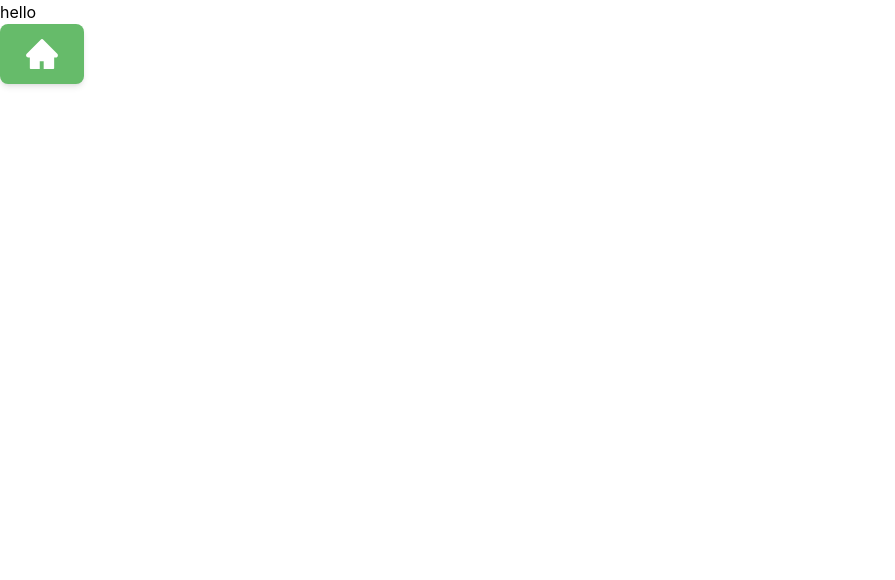
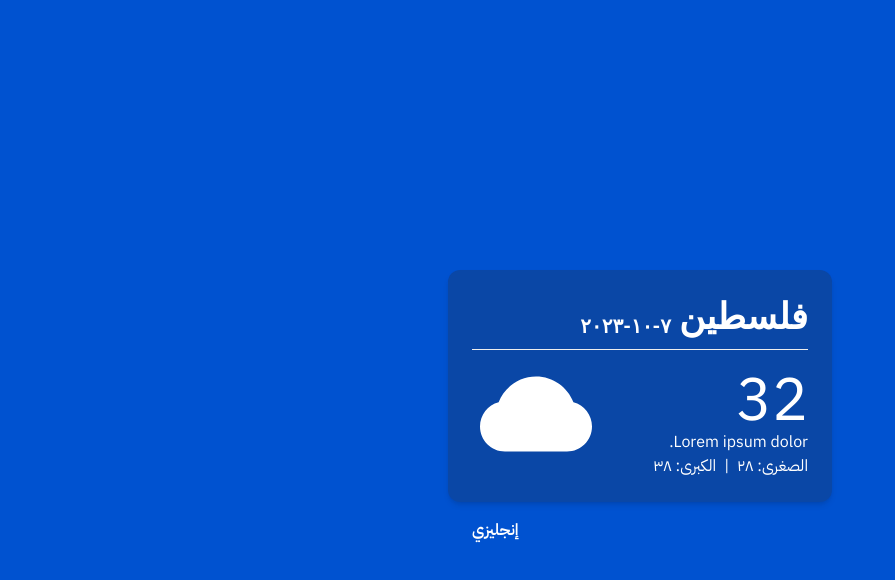
Before and after one commit to JimyRozany/weather, a React (Create React App) app: page / in a window 1280 px wide. Shown: the top 580 px of the page, without its empty margins (0-895 px from the left). Built offline with nearby package versions, Linux system fonts and the light colour scheme.

Commit message:
The design application has been built

```diff
--- a/src/App.js
+++ /dev/null
@@ -1,17 +0,0 @@
-import "./App.css";
-import { Button } from "@material-tailwind/react";
-import { AiFillHome } from "react-icons/ai";
-
-function App() {
-  return (
-    <>
-      <h1>hello </h1>
-      <Button className="bg-green-400">
-        {" "}
-        <AiFillHome className="text-4xl text-white" />
-      </Button>
-    </>
-  );
-}
-
-export default App;
--- /dev/null
+++ b/src/App.jsx
@@ -0,0 +1,67 @@
+import "./App.css";
+import { Card, CardBody, Typography, Button } from "@material-tailwind/react";
+// icons
+import { AiFillCloud } from "react-icons/ai";
+function App() {
+  return (
+    <div className="app font-IBM">
+      <div className="w-min mx-auto h-[100vh] flex flex-col items-center justify-center">
+        <Card className="mt-6 w-96 bg-[#1c345b5c] text-white" dir="rtl">
+          <CardBody>
+            {/* city and time */}
+            <div className="flex items-end justify-start gap-2 ">
+              <Typography variant="h2" className="mb-2">
+                فلسطين
+              </Typography>
+              <Typography variant="h5" className="mb-2">
+                ٧-١٠-٢٠٢٣
+              </Typography>
+            </div>
+            {/* End city and time */}
+            <hr />
+            {/* degree and description */}
+            <div className="flex justify-between items-center">
+              {/* info */}
+              <div className="">
+                {/* Temp */}
+                <div className="mt-5">
+                  <h3 className="text-6xl">32</h3>
+                  {/*TODO: Temp icon */}
+                </div>
+                {/* End Temp */}
+                {/* desc */}
+                <div className="text-base">
+                  <p>Lorem ipsum dolor.</p>
+                </div>
+                {/* End desc */}
+                {/* Temp: max and min */}
+                <div className="flex items-center justify-around">
+                  <h3>الصغرى: ٢٨</h3>
+                  <h3 className="mx-2">|</h3>
+                  <h3>الكبرى: ٣٨</h3>
+                </div>
+                {/* End Temp: max and min */}
+              </div>
+              {/* End info */}
+              {/* icon weather status */}
+              <div className="">
+                <AiFillCloud className="text-9xl" />
+              </div>
+              {/* End icon weather status */}
+            </div>
+            {/* End degree and description */}
+          </CardBody>
+        </Card>
+        {/* Translation Button */}
+        <div className="w-full flex justify-end mt-1" dir="rtl">
+          <Button variant="text" className="text-white font-IBM text-md">
+            إنجليزي
+          </Button>
+        </div>
+        {/* End Translation Button */}
+      </div>
+    </div>
+  );
+}
+
+export default App;
--- a/src/index.css
+++ b/src/index.css
@@ -1,4 +1,4 @@
-
+@import url('https://fonts.googleapis.com/css2?family=IBM+Plex+Sans+Arabic:wght@200;300;400;500;600&display=swap');
 
 @tailwind base;
 @tailwind components;
@@ -6,14 +6,55 @@
 
 body {
   margin: 0;
-  font-family: -apple-system, BlinkMacSystemFont, 'Segoe UI', 'Roboto', 'Oxygen',
-    'Ubuntu', 'Cantarell', 'Fira Sans', 'Droid Sans', 'Helvetica Neue',
-    sans-serif;
+  padding: 0;
+  background-color: #0052d0;
+  /* font-family: -apple-system, BlinkMacSystemFont, "Segoe UI", "Roboto", "Oxygen",
+    "Ubuntu", "Cantarell", "Fira Sans", "Droid Sans", "Helvetica Neue",
+    sans-serif; */
   -webkit-font-smoothing: antialiased;
   -moz-osx-font-smoothing: grayscale;
+
 }
+/*
+code {
+  font-family: source-code-pro, Menlo, Monaco, Consolas, "Courier New",
+    monospace;
+} */
 
-code {
-  font-family: source-code-pro, Menlo, Monaco, Consolas, 'Courier New',
-    monospace;
+/* ==================== fonts ==================== */
+/* @font-face {
+  font-family: IBM;
+  src: url("/public/fonts/IBM/IBMPlexSansArabic-Thin.ttf");
+  font-weight: 100;
 }
+@font-face {
+  font-family: IBM;
+  src: url("/public/fonts/IBM/IBMPlexSansArabic-ExtraLight.ttf");
+  font-weight: 200;
+}
+@font-face {
+  font-family: IBM;
+  src: url("/public/fonts/IBM/IBMPlexSansArabic-Light.ttf");
+  font-weight: 300;
+}
+@font-face {
+  font-family: IBM;
+  src: url("/public/fonts/IBM/IBMPlexSansArabic-Regular.ttf");
+  font-weight: 400;
+}
+@font-face {
+  font-family: IBM;
+  src: url("/public/fonts/IBM/IBMPlexSansArabic-Medium.ttf");
+  font-weight: 500;
+}
+@font-face {
+  font-family: IBM;
+  src: url("/public/fonts/IBM/IBMPlexSansArabic-SemiBold.ttf");
+  font-weight: 600;
+}
+@font-face {
+  font-family: IBM;
+  src: url("/public/fonts/IBM/IBMPlexSansArabic-Bold.ttf");
+  font-weight: 700;
+} */
+/* ==================== End fonts ==================== */
--- a/tailwind.config.js
+++ b/tailwind.config.js
@@ -2,9 +2,13 @@
 const withMT = require("@material-tailwind/react/utils/withMT");
 
 module.exports = withMT({
-  content: ["./src/**/*.{html,js}"],
+  content: ["./src/**/*.{html,js,jsx}"],
   theme: {
-    extend: {},
+    extend: {
+      fontFamily: {
+        IBM: ["IBM Plex Sans Arabic", "sans-serif"],
+      },
+    },
   },
   plugins: [],
 });
```
